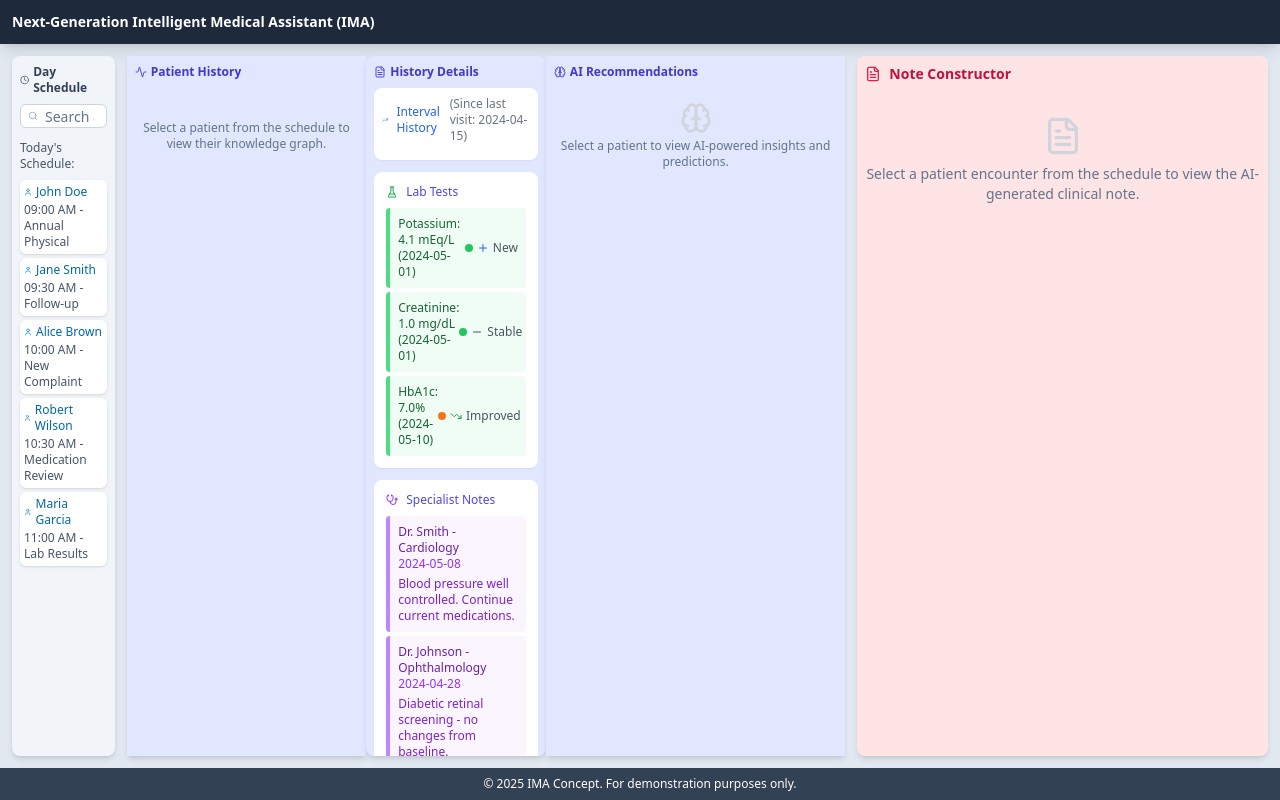
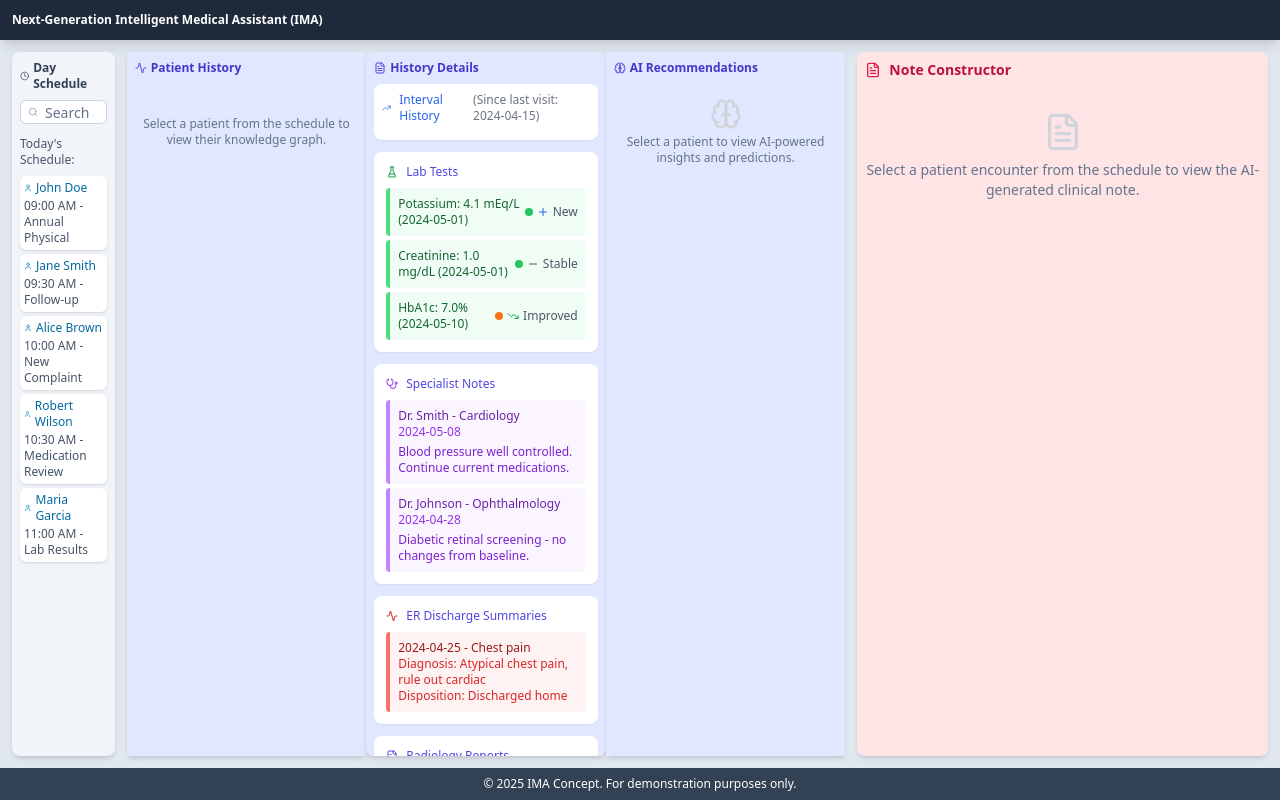
Before and after one commit to kkeshavjee/ima-insight-navigator, a React (Vite) app: page / in a window 1280 px wide. Built offline with nearby package versions, Linux system fonts and the light colour scheme.

Commit message:
Fix: History details pane width
Adjusted the width of the History Details pane to match the Patient History page.
-edited src/pages/Index.tsx

```diff
--- a/src/pages/Index.tsx
+++ b/src/pages/Index.tsx
@@ -35,7 +35,7 @@ const Index = () => {
     <div className="flex flex-col h-screen bg-slate-200 font-sans">
       {/* Header */}
       <header className="bg-slate-800 text-white p-3 shadow-lg">
-        <h1 className="text-sm font-bold">Next-Generation Intelligent Medical Assistant (IMA)</h1>
+        <h1 className="text-xs font-bold">Next-Generation Intelligent Medical Assistant (IMA)</h1>
       </header>
 
       {/* Patient Banner */}
@@ -57,13 +57,13 @@ const Index = () => {
             <PatientProfilePane selectedPatientId={selectedPatientId} onNodeSelect={handleNodeSelect} />
           </div>
 
-          {/* Pane 3: History Details - made even narrower */}
-          <div className="w-1/4 h-full">
+          {/* Pane 3: History Details - same size as Patient History */}
+          <div className="w-1/3 h-full">
             <DrillDownPane selectedNodeData={selectedNodeData} />
           </div>
 
           {/* Pane 4: AI Recommendations */}
-          <div className="w-5/12 h-full">
+          <div className="w-1/3 h-full">
             <PreventionPredictionPane selectedPatientId={selectedPatientId} />
           </div>
         </div>
```
